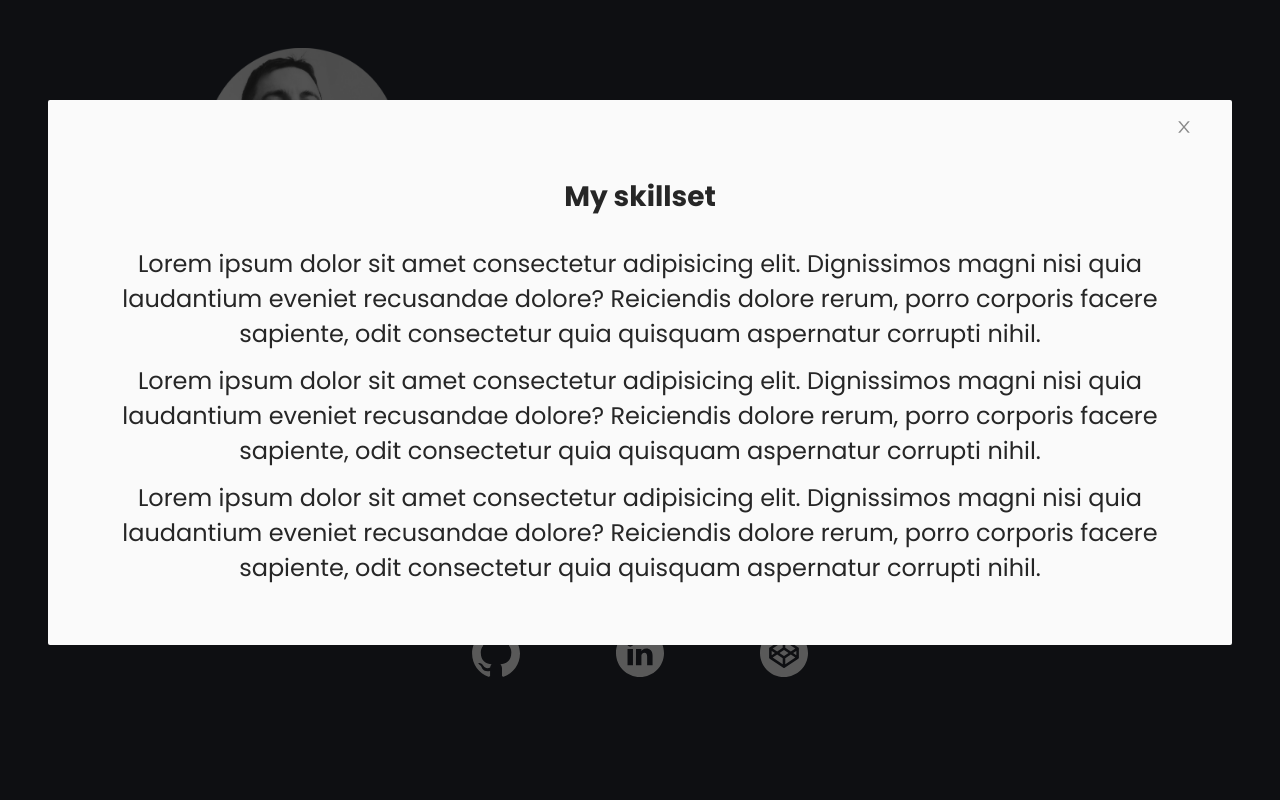
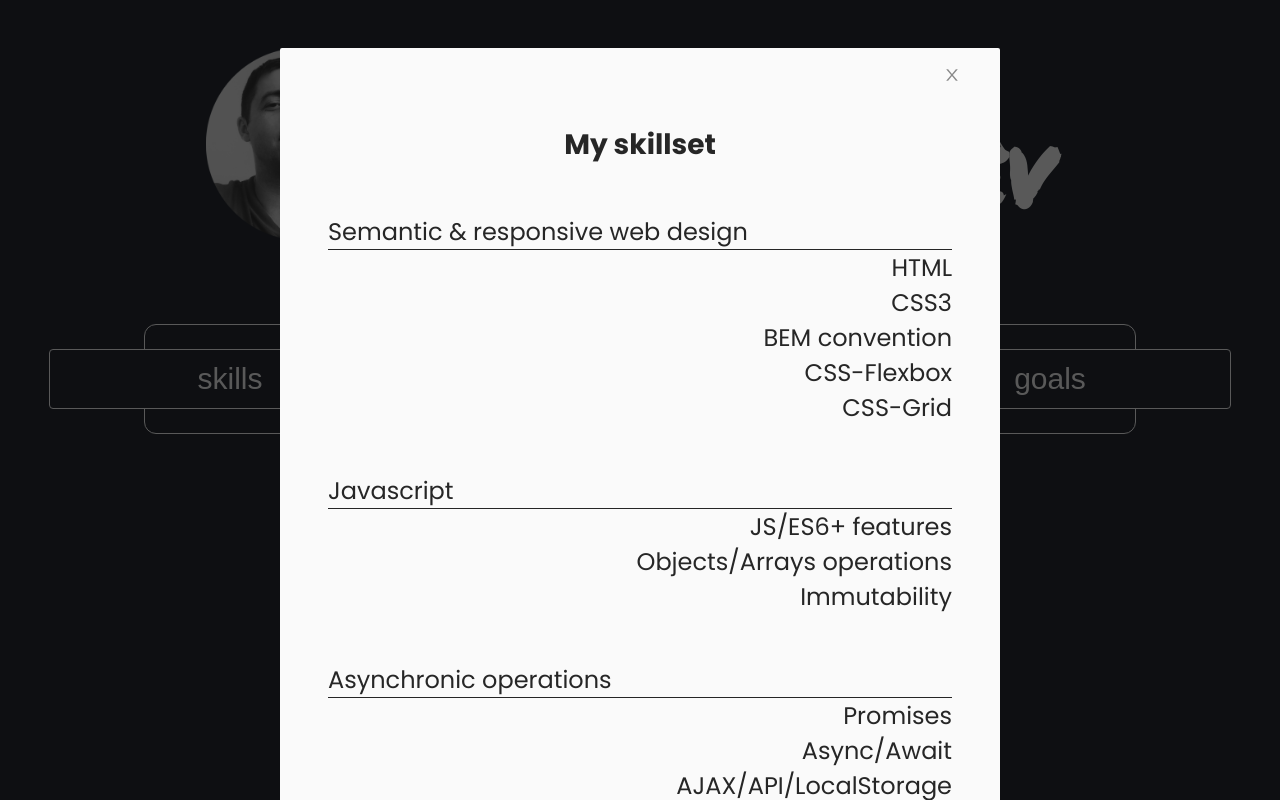
Before and after one commit to MCesarczyk/homepage-static, a React (Create React App) app: page / in a window 1280 px wide. Both pictures are taken after a click on the button "skills". Built offline with nearby package versions, Linux system fonts and the light colour scheme.

Commit message:
add formatted list to modal, render from content

```diff
--- /dev/null
+++ b/src/Modal/List/index.js
@@ -0,0 +1,22 @@
+import "./style.css";
+
+const List = ({ items }) => (
+  <div className="list__wrapper">
+    <ul className="list">
+      {items?.map(item => (
+        <li key={item.id} className="list__item" >
+          {item.name}
+          <ul className="sublist">
+            {item.skills.map((skill, index) => (
+              <li key={index}>
+                {skill}
+              </li>
+            ))}
+          </ul>
+        </li>
+      ))}
+    </ul>
+  </div>
+);
+
+export default List;
--- /dev/null
+++ b/src/Modal/List/style.css
@@ -0,0 +1,18 @@
+.list__wrapper {
+  text-align: left;
+  margin: 0 auto;
+}
+
+.list {
+  margin: 0 auto;
+  width: 100%;
+}
+
+.list__item {
+  margin-bottom: 2rem;
+}
+
+.sublist {
+  border-top: 1px solid currentColor;
+  text-align: right;
+}
--- a/src/Modal/index.js
+++ b/src/Modal/index.js
@@ -1,5 +1,6 @@
 import React, { useEffect, useRef } from "react";
 import ModalCloseButton from "./CloseButton";
+import List from "./List";
 import "./style.css";
 
 const Modal = ({ visible, onCancel, content }) => {
@@ -26,16 +27,12 @@ const Modal = ({ visible, onCancel, content }) => {
         <div data-testid="modal" ref={ref} className="modal__body" role="document">
           <ModalCloseButton onClick={onCancel} />
 
-          <h3>{content?.title}</h3>
-          <p>
-            Lorem ipsum dolor sit amet consectetur adipisicing elit. Dignissimos magni nisi quia laudantium eveniet recusandae dolore? Reiciendis dolore rerum, porro corporis facere sapiente, odit consectetur quia quisquam aspernatur corrupti nihil.
-          </p>
-          <p>
-            Lorem ipsum dolor sit amet consectetur adipisicing elit. Dignissimos magni nisi quia laudantium eveniet recusandae dolore? Reiciendis dolore rerum, porro corporis facere sapiente, odit consectetur quia quisquam aspernatur corrupti nihil.
-          </p>
-          <p>
-            Lorem ipsum dolor sit amet consectetur adipisicing elit. Dignissimos magni nisi quia laudantium eveniet recusandae dolore? Reiciendis dolore rerum, porro corporis facere sapiente, odit consectetur quia quisquam aspernatur corrupti nihil.
-          </p>
+          <h3 className="modal__header">
+            {content?.title}
+          </h3>
+          {content?.items && <List
+            items={content?.items}
+          />}
         </div>
       </div>
     </div>
--- a/src/Modal/style.css
+++ b/src/Modal/style.css
@@ -19,16 +19,21 @@
   outline: none;
 }
 
+.modal__header {
+  margin-bottom: 2rem;
+}
+
 .modal__body {
   z-index: 1020;
   padding: 2rem;
   color: #000000d9;
   background-color: #fafafa;
   position: relative;
-  top: 100px;
-  width: 100%;
-  max-width: calc(100vw - 4rem);
+  top: 2rem;
+  width: 720px;
+  max-width: calc(100vw - 2rem);
   margin: 0 auto;
+  margin-bottom: 4rem;
   border-radius: 2px;
   pointer-events: auto;
   word-wrap: break-word;
--- a/src/assets/sections.js
+++ b/src/assets/sections.js
@@ -1,13 +1,107 @@
 export const sections = [
   {
+    id: 1,
     name: "skills",
-    title: "My skillset"
+    title: "My skillset",
+    items: [
+      {
+        id: 1,
+        name: "Semantic & responsive web design",
+        skills: [
+          "HTML",
+          "CSS3",
+          "BEM convention",
+          "CSS-Flexbox",
+          "CSS-Grid"
+        ]
+      },
+      {
+        id: 2,
+        name: "Javascript",
+        skills: [
+          "JS/ES6+ features",
+          "Objects/Arrays operations",
+          "Immutability"
+        ]
+      },
+      {
+        id: 3,
+        name: "Asynchronic operations",
+        skills: [
+          "Promises",
+          "Async/Await",
+          "AJAX/API/LocalStorage",
+          "Error handling"
+        ]
+      },
+      {
+        id: 4,
+        name: "React",
+        skills: [
+          "React hooks/custom Hooks",
+          "React-Redux/Redux-toolkit",
+          "Redux-Saga",
+          "React Router"
+        ]
+      },
+      {
+        id: 5,
+        name: "React app styling",
+        skills: [
+          "Styled components",
+          "Ant Design UI library",
+          "Material UI library",
+          "Bootstrap"
+        ]
+      },
+      {
+        id: 6,
+        name: "Building fulstack apps",
+        skills: [
+          "Ruby on Rails framework",
+          "PostgreSQL basics",
+          "Restful API",
+          "packet managers: NVM, RVM, Gem bundler"
+        ]
+      },
+      {
+        id: 7,
+        name: "Deploying apps",
+        skills: [
+          "Git/gh-pages",
+          "Digitalocean",
+          "Nginx/Passenger",
+          "AWS S3 storage handling"
+        ]
+      },
+      {
+        id: 8,
+        name: "Teamworking",
+        skills: [
+          "GitHub flow, collaborating",
+          "Trello: tasks management",
+          "Figma: reading UI layout",
+          "Scrum/Agile metodology"
+        ]
+      },
+      {
+        id: 9,
+        name: "Other skills",
+        skills: [
+          "Expertise in CNC programming",
+          "CNC machines setting/operation",
+          "General technical knowledge"
+        ]
+      }
+    ]
   },
   {
+    id: 2,
     name: "portfolio",
     title: "My portfolio"
   },
   {
+    id: 3,
     name: "goals",
     title: "My closest goals"
   }
```
Also changed, not shown: 1 other file (tests, documents, lock files or other folders).
